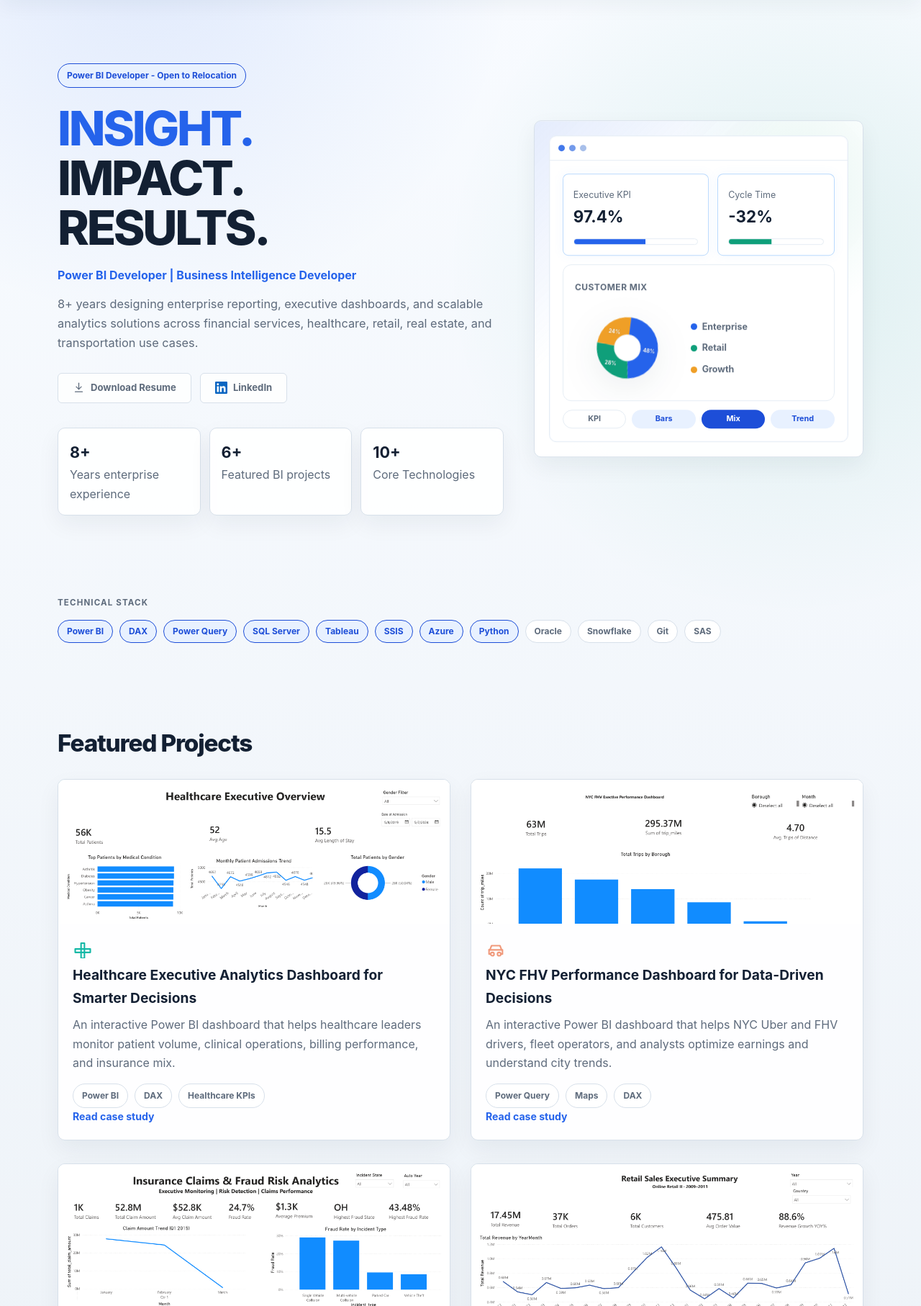
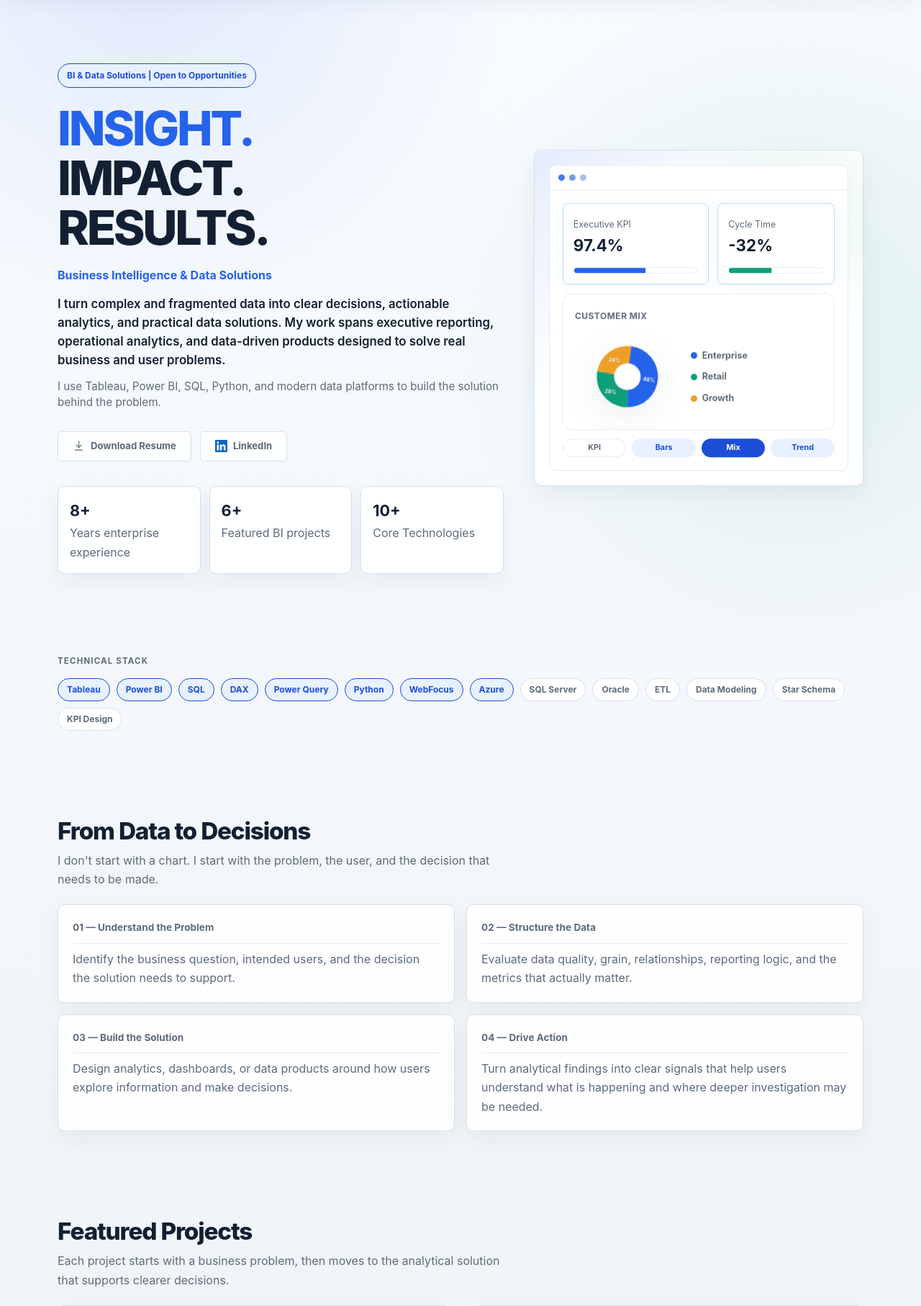
Before and after one commit to jay-powerbi/jiayi-portfolio, a Flask app: page /portfolio in a window 1280 px wide. Shown: the part 69-1883 px from the top of the page at 72% size. Run offline with Flask 3, Linux system fonts and the light colour scheme; data that the repository does not hold is empty.

Commit message:
Reposition the portfolio around business problems and decision-ready BI solutions.
Lead with Business Intelligence & Data Solutions storytelling, add a From Data to Decisions approach section, and rewrite project and product copy so technology supports the problem rather than defining the brand.

Co-authored-by: Cursor <cursoragent@cursor.com>

```diff
--- a/app.py
+++ b/app.py
@@ -437,8 +437,8 @@ def portfolio_about():
         seo=seo_context(
             title="About - Jiayi Shi",
             description=(
-                "Learn about Jiayi Shi, Business Intelligence Developer and Power BI Developer with 8+ years of experience in "
-                "Power BI, SQL, ETL, and enterprise dashboard delivery."
+                "Learn about Jiayi Shi, a Business Intelligence Developer and Tableau Developer with experience across "
+                "Tableau, Power BI, WebFocus, SQL, ETL, data modeling, and decision-ready analytics."
             ),
             path="/portfolio/about",
         ),
@@ -464,8 +464,8 @@ def portfolio_opportunities():
         seo=seo_context(
             title="Open to Opportunities - Jiayi Shi",
             description=(
-                "Jiayi Shi is open to Business Intelligence Developer and Power BI Developer roles across the U.S., "
-                "including remote and relocation-friendly opportunities."
+                "Jiayi Shi is open to Tableau Developer, Business Intelligence Developer, and Power BI Developer roles "
+                "across the U.S., including remote and relocation-friendly opportunities."
             ),
             path="/portfolio/opportunities",
         ),
--- a/static/css/portfolio.css
+++ b/static/css/portfolio.css
@@ -330,8 +330,38 @@ body.portfolio-body {
 .pf-lead {
     margin: 0;
     max-width: 700px;
-    color: var(--pf-muted);
-    font-size: 1.02rem;
+    color: var(--pf-text);
+    font-size: 1.05rem;
+    font-weight: 600;
+    line-height: 1.55;
+}
+
+.pf-lead-secondary {
+    margin: 12px 0 0;
+    max-width: 680px;
+    color: var(--pf-muted);
+    font-size: 0.95rem;
+    line-height: 1.5;
+}
+
+.pf-section-subtitle {
+    margin: 8px 0 0;
+    max-width: 640px;
+    color: var(--pf-muted);
+}
+
+.pf-approach-grid {
+    margin-top: 8px;
+}
+
+.pf-approach-grid .pf-case-label {
+    margin-bottom: 8px;
+}
+
+.pf-about-role-line {
+    margin: 6px 0 0;
+    color: var(--pf-muted);
+    font-size: 0.92rem;
 }
 
 .pf-actions {
@@ -972,7 +1002,7 @@ body.portfolio-body {
 
 .pf-section-header p {
     margin: 0;
-    max-width: 440px;
+    max-width: 640px;
     color: var(--pf-muted);
 }
 
@@ -1789,8 +1819,17 @@ a.pf-card:focus-visible {
     text-transform: uppercase;
 }
 
+.pf-cs-story-label {
+    margin: 18px 0 0;
+    color: var(--pf-dim);
+    font-size: 0.72rem;
+    font-weight: 700;
+    letter-spacing: 0.08em;
+    text-transform: uppercase;
+}
+
 .pf-cs-tagline {
-    margin: 16px 0 0;
+    margin: 6px 0 0;
     color: var(--pf-blue);
     font-size: clamp(1.05rem, 2vw, 1.35rem);
     font-weight: 700;
@@ -1799,7 +1838,7 @@ a.pf-card:focus-visible {
 
 .pf-cs-description {
     max-width: 620px;
-    margin: 16px 0 0;
+    margin: 6px 0 0;
     color: var(--pf-muted);
     font-size: 1.02rem;
 }
--- a/templates/portfolio.html
+++ b/templates/portfolio.html
@@ -15,10 +15,11 @@
         <section class="pf-hero">
             <div class="pf-container pf-hero-grid">
                 <div>
-                    <span class="pf-badge">Power BI Developer - Open to Relocation</span>
+                    <span class="pf-badge">BI &amp; Data Solutions | Open to Opportunities</span>
                     <h1 class="pf-hero-title"><span class="pf-accent">INSIGHT.</span><br>IMPACT.<br>RESULTS.</h1>
-                    <p class="pf-kicker">Power BI Developer | Business Intelligence Developer</p>
-                    <p class="pf-lead">8+ years designing enterprise reporting, executive dashboards, and scalable analytics solutions across financial services, healthcare, retail, real estate, and transportation use cases.</p>
+                    <p class="pf-kicker">Business Intelligence &amp; Data Solutions</p>
+                    <p class="pf-lead">I turn complex and fragmented data into clear decisions, actionable analytics, and practical data solutions. My work spans executive reporting, operational analytics, and data-driven products designed to solve real business and user problems.</p>
+                    <p class="pf-lead-secondary">I use Tableau, Power BI, SQL, Python, and modern data platforms to build the solution behind the problem.</p>
                     <div class="pf-actions">
                         <a class="pf-btn" href="{{ url_for('portfolio_resume') }}">
                             <svg class="pf-btn-icon" viewBox="0 0 24 24" aria-hidden="true">
@@ -147,12 +148,41 @@
             <div class="pf-container">
                 <span class="pf-label">Technical Stack</span>
                 <div class="pf-chip-row">
-                    {% for chip in ["Power BI", "DAX", "Power Query", "SQL Server", "Tableau", "SSIS", "Azure", "Python"] %}
+                    {% for chip in ["Tableau", "Power BI", "SQL", "DAX", "Power Query", "Python", "WebFocus", "Azure"] %}
                         <span class="pf-chip">{{ chip }}</span>
                     {% endfor %}
-                    {% for chip in ["Oracle", "Snowflake", "Git", "SAS"] %}
+                    {% for chip in ["SQL Server", "Oracle", "ETL", "Data Modeling", "Star Schema", "KPI Design"] %}
                         <span class="pf-chip pf-chip-secondary">{{ chip }}</span>
                     {% endfor %}
+                </div>
+            </div>
+        </section>
+
+        <section class="pf-section" id="approach">
+            <div class="pf-container">
+                <div class="pf-section-header">
+                    <div>
+                        <h2>From Data to Decisions</h2>
+                        <p>I don't start with a chart. I start with the problem, the user, and the decision that needs to be made.</p>
+                    </div>
+                </div>
+                <div class="pf-card-grid pf-approach-grid">
+                    <article class="pf-card">
+                        <p class="pf-case-label">01 — Understand the Problem</p>
+                        <p>Identify the business question, intended users, and the decision the solution needs to support.</p>
+                    </article>
+                    <article class="pf-card">
+                        <p class="pf-case-label">02 — Structure the Data</p>
+                        <p>Evaluate data quality, grain, relationships, reporting logic, and the metrics that actually matter.</p>
+                    </article>
+                    <article class="pf-card">
+                        <p class="pf-case-label">03 — Build the Solution</p>
+                        <p>Design analytics, dashboards, or data products around how users explore information and make decisions.</p>
+                    </article>
+                    <article class="pf-card">
+                        <p class="pf-case-label">04 — Drive Action</p>
+                        <p>Turn analytical findings into clear signals that help users understand what is happening and where deeper investigation may be needed.</p>
+                    </article>
                 </div>
             </div>
         </section>
@@ -162,6 +192,7 @@
                 <div class="pf-section-header">
                     <div>
                         <h2>Featured Projects</h2>
+                        <p>Each project starts with a business problem, then moves to the analytical solution that supports clearer decisions.</p>
                     </div>
                 </div>
                 <div class="pf-project-grid">
@@ -247,9 +278,9 @@
                 <h2 class="pf-section-title">Professional Highlights</h2>
                 <div class="pf-card-grid">
                     <article class="pf-card"><h3>High Flyer Award</h3><p>Recognized at Freedom Mortgage for outstanding BI contributions.</p></article>
-                    <article class="pf-card"><h3>8+ Years Enterprise BI</h3><p>Financial services and healthcare reporting experience.</p></article>
-                    <article class="pf-card"><h3>5+ Featured Projects</h3><p>Insurance, retail, supply chain, real estate, and transportation analytics.</p></article>
-                    <article class="pf-card"><h3>Open to Relocation</h3><p>Targeting DFW and major US metro areas.</p></article>
+                    <article class="pf-card"><h3>8+ Years Enterprise BI</h3><p>Tableau, WebFocus, Power BI, SQL, and stakeholder-ready reporting across industries.</p></article>
+                    <article class="pf-card"><h3>6+ Featured Projects</h3><p>Operational analytics across healthcare, insurance, retail, supply chain, and transportation.</p></article>
+                    <article class="pf-card"><h3>Open to Opportunities</h3><p>Tableau Developer, BI Developer, and analytics roles across the U.S.</p></article>
                 </div>
             </div>
         </section>
@@ -264,9 +295,9 @@
                             <span class="pf-product-icon" aria-hidden="true">🚀</span>
                             Price Pilot
                         </h3>
-                        <p class="pf-product-tagline">AI-Powered Shopping Assistant</p>
-                        <p class="pf-product-desc">Find the lowest delivered price across multiple retailers with intelligent price tracking and deal alerts.</p>
-                        <p class="pf-product-stack">React • Next.js • TypeScript • AI • API</p>
+                        <p class="pf-product-tagline">Shopping Price Comparison</p>
+                        <p class="pf-product-desc">Helps users compare delivered prices across retailers and track deals that matter for purchase decisions.</p>
+                        <p class="pf-product-stack">React · Next.js · TypeScript</p>
                         <span class="pf-product-link pf-product-link-soon">Learn More →</span>
                     </article>
                     <article class="pf-card pf-product-card">
@@ -275,9 +306,9 @@
                             <span class="pf-product-icon" aria-hidden="true">🗺</span>
                             Opportunity Map
                         </h3>
-                        <p class="pf-product-tagline">AI Opportunity Discovery Platform</p>
-                        <p class="pf-product-desc">Explore jobs, networking events, and business opportunities with interactive maps and location intelligence.</p>
-                        <p class="pf-product-stack">Maps • AI • React • Geospatial • API</p>
+                        <p class="pf-product-tagline">Location-Based Discovery</p>
+                        <p class="pf-product-desc">People often do not know what opportunities or resources are available nearby. Opportunity Map is designed to reduce discovery friction by making local options easier to explore.</p>
+                        <p class="pf-product-stack">Maps · Geospatial · React</p>
                         <span class="pf-product-link pf-product-link-soon">Learn More →</span>
                     </article>
                 </div>
@@ -287,8 +318,8 @@
 
     <footer class="pf-footer">
         <div class="pf-container pf-footer-inner">
-            <span>Jiayi Shi - Business Intelligence Developer</span>
-            <span>Power BI - DAX - SQL - Enterprise Analytics</span>
+            <span>Jiayi Shi - Business Intelligence &amp; Data Solutions</span>
+            <span>Tableau · Power BI · SQL · Enterprise Analytics</span>
         </div>
     </footer>
     {% include '_portfolio_feedback.html' %}
--- a/templates/portfolio_project_case_study.html
+++ b/templates/portfolio_project_case_study.html
@@ -21,7 +21,9 @@
                         <span class="pf-cs-hero-badge">{{ cs.hero_badge }}</span>
                     {% endif %}
                     <h1>{{ project.title }}</h1>
+                    <p class="pf-cs-story-label">Decision / Value</p>
                     <p class="pf-cs-tagline">{{ cs.tagline }}</p>
+                    <p class="pf-cs-story-label">Problem &amp; Solution</p>
                     <p class="pf-cs-description">{{ cs.description }}</p>
                     <div class="pf-detail-actions">
                         {% for action in cs.actions %}
```
Also changed, not shown: portfolio_data.py (+35 -35 lines), portfolio_seo.py (+4 -5 lines), templates/portfolio_about.html (+5 -4 lines), templates/portfolio_opportunities.html (+5 -5 lines).
